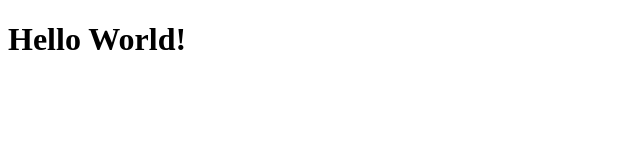
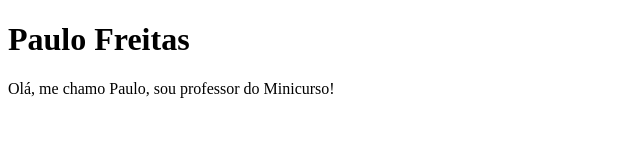
Before and after one commit to paulofreitasnt/aula-minicurso, a plain HTML site: page index.html in a window 1280 px wide. Shown: the whole page, without its empty margins (0-640 px from the left). Drawn offline with Linux system fonts and the light colour scheme.

Commit message:
Adicionando conteúdo à página principal

```diff
--- a/index.html
+++ b/index.html
@@ -6,6 +6,9 @@
     <title>Aula minicurso</title>
 </head>
 <body>
-    <h1>Hello World!</h1>
+    <h1>Paulo Freitas</h1>
+
+    Olá, me chamo Paulo, sou professor do Minicurso!
+
 </body>
 </html>
```
